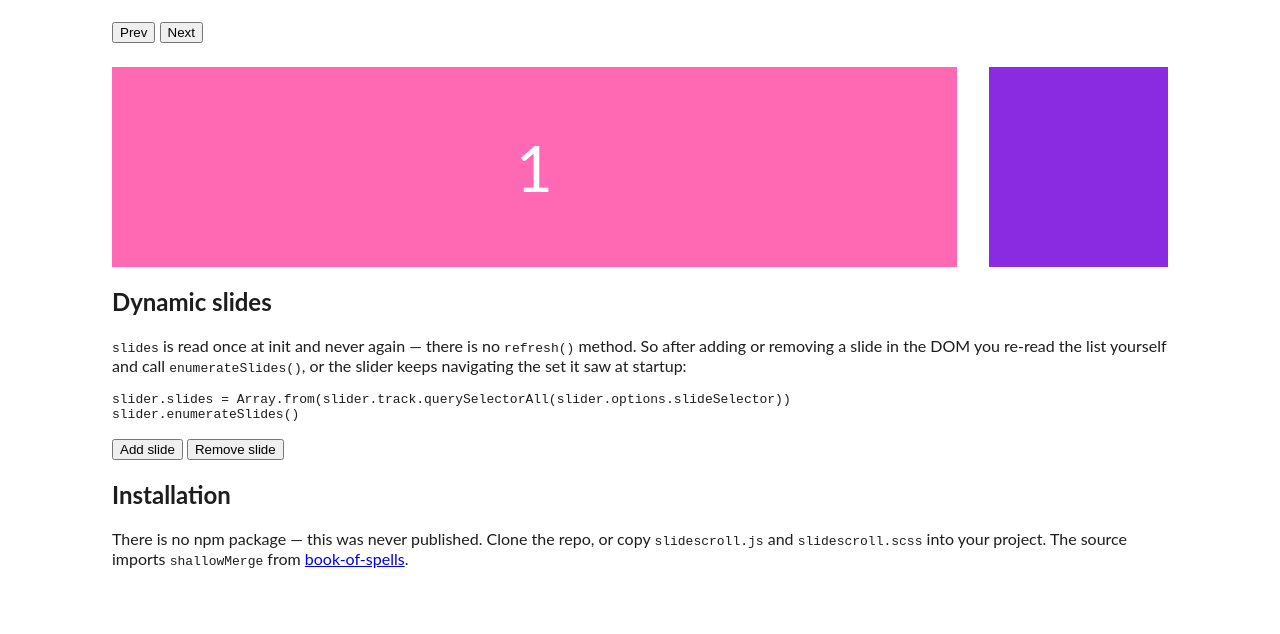
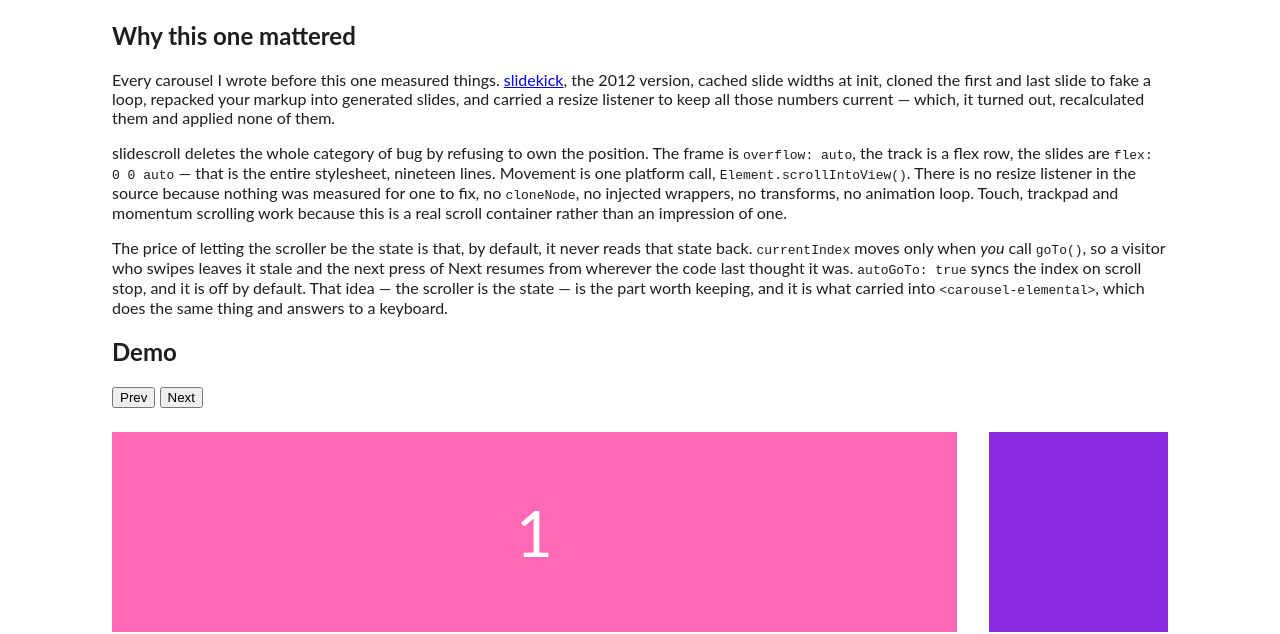
Before and after one commit to stamat/slidescroll, a website: page index.html in a window 1280 px wide. Shown: the part 173-807 px from the top of the page. Drawn offline with Linux system fonts and the light colour scheme; a web font is replaced by a local one.

Commit message:
note on the demo page why the scroll-as-state approach mattered

```diff
--- a/index.html
+++ b/index.html
@@ -93,6 +93,34 @@
           is why it was replaced. Use the elemental.
         </div>
 
+        <h2>Why this one mattered</h2>
+        <p>
+          Every carousel I wrote before this one measured things.
+          <a href="https://github.com/stamat/slidekick">slidekick</a>, the 2012 version, cached slide
+          widths at init, cloned the first and last slide to fake a loop, repacked your markup into
+          generated slides, and carried a resize listener to keep all those numbers current — which,
+          it turned out, recalculated them and applied none of them.
+        </p>
+        <p>
+          slidescroll deletes the whole category of bug by refusing to own the position. The frame is
+          <code>overflow: auto</code>, the track is a flex row, the slides are
+          <code>flex: 0 0 auto</code> — that is the entire stylesheet, nineteen lines. Movement is one
+          platform call, <code>Element.scrollIntoView()</code>. There is no resize listener in the
+          source because nothing was measured for one to fix, no <code>cloneNode</code>, no injected
+          wrappers, no transforms, no animation loop. Touch, trackpad and momentum scrolling work
+          because this is a real scroll container rather than an impression of one.
+        </p>
+        <p>
+          The price of letting the scroller be the state is that, by default, it never reads that
+          state back. <code>currentIndex</code> moves only when <em>you</em> call
+          <code>goTo()</code>, so a visitor who swipes leaves it stale and the next press of Next
+          resumes from wherever the code last thought it was. <code>autoGoTo: true</code> syncs the
+          index on scroll stop, and it is off by default. That idea — the scroller is the state —
+          is the part worth keeping, and it is what carried into
+          <code>&lt;carousel-elemental&gt;</code>, which does the same thing and answers to a keyboard.
+        </p>
+
+        <h2>Demo</h2>
         <div id="slider-controls-1" class="slidescroll-controls" style="margin-bottom: 24px;">
           <button class="js-slidescroll-prev">Prev</button>
           <button class="js-slidescroll-next">Next</button>
```
